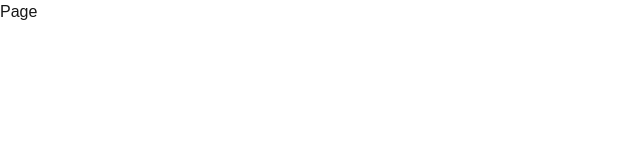
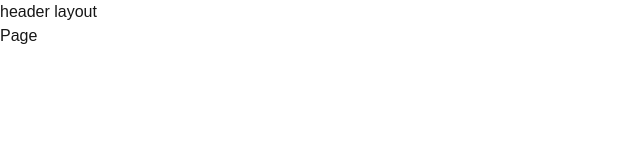
Before and after one commit to Nixwzy/b7store, a Next.js app: page / in a window 1280 px wide. Shown: the top 160 px of the page, without its empty margins (0-640 px from the left). Built offline with nearby package versions, Linux system fonts and the light colour scheme.

Commit message:
Add Header component and integrate it into SiteLayout

```diff
--- a/src/app/(site)/layout.tsx
+++ b/src/app/(site)/layout.tsx
@@ -1,3 +1,5 @@
+import { Header } from "@/components/layout/header";
+
 export default function SiteLayout({
   children,
 }: Readonly<{
@@ -6,6 +8,7 @@ export default function SiteLayout({
 {
   return (
    <div>
+    <Header />
     {children}
    </div>
   );
--- /dev/null
+++ b/src/components/layout/header.tsx
@@ -0,0 +1,7 @@
+export function Header() {
+    return (
+        <header>
+            header layout
+        </header>
+    )
+}
```
